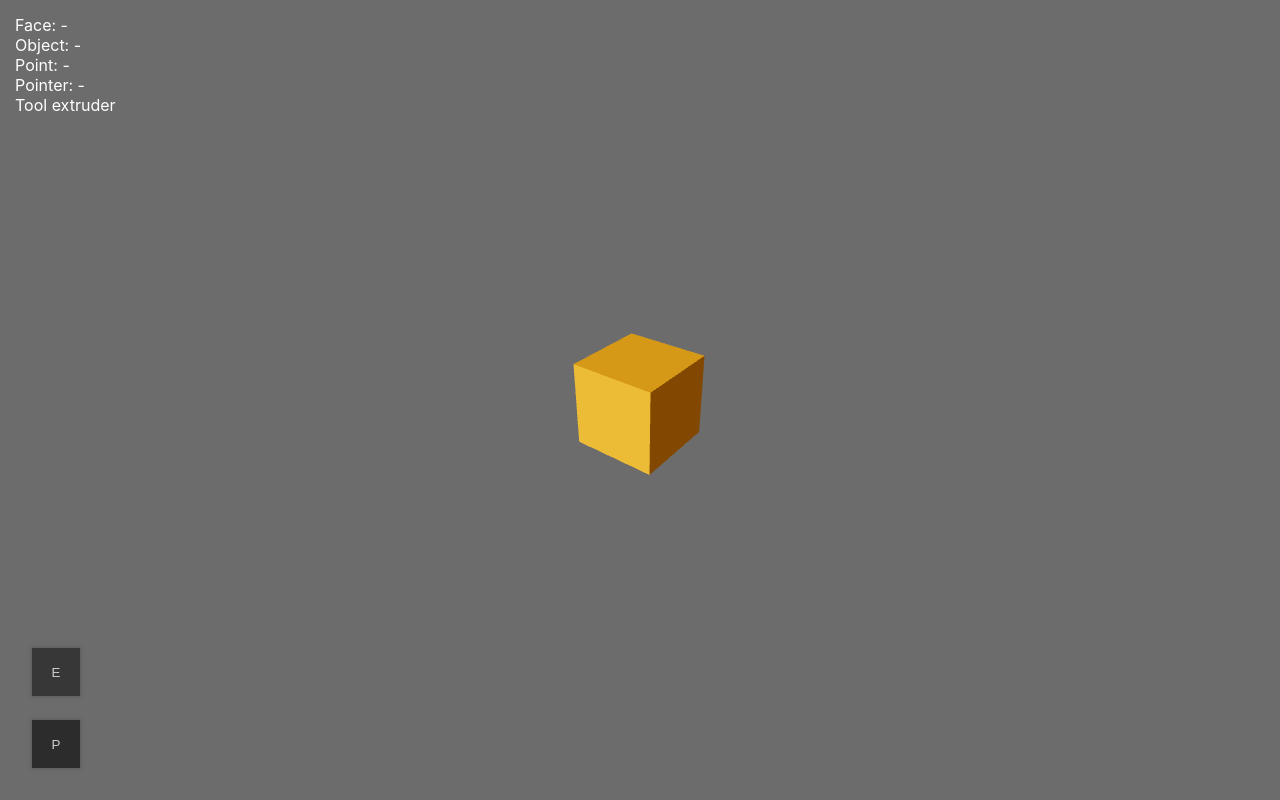
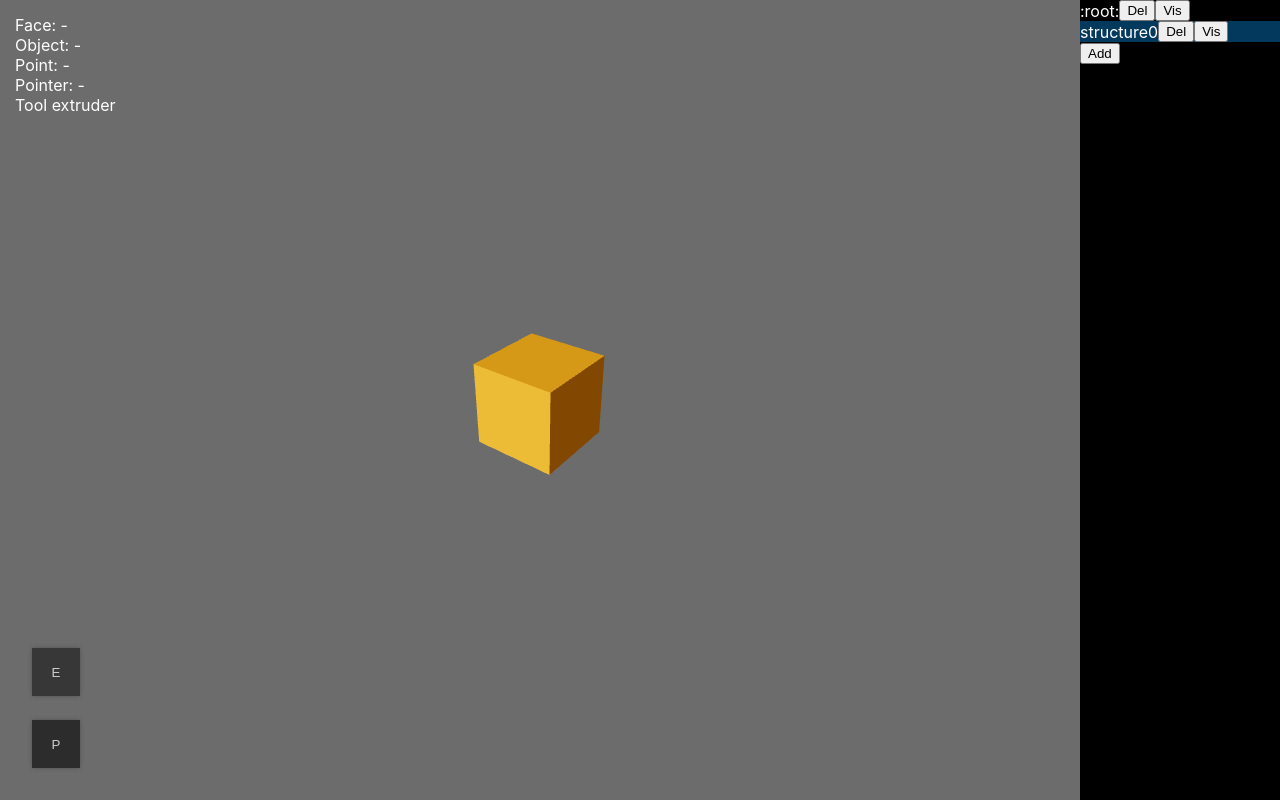
Before and after one commit to interphx/vox-editor, a React (Create React App) app: page / in a window 1280 px wide. Built offline with nearby package versions, Linux system fonts and the light colour scheme.

Commit message:
Initial implementation of structures

```diff
--- a/src/design/index.ts
+++ b/src/design/index.ts
@@ -13,5 +13,6 @@ export const UiColor = {
     button: '#2C2C2C',
     buttonHover: '#373737',
     text: '#CCCCCC',
-    active: '#FFFFFF'
+    active: '#FFFFFF',
+    backgroundSelected: '#04395E'
 };
--- a/src/hooks/use-world-history.ts
+++ b/src/hooks/use-world-history.ts
@@ -1,13 +1,22 @@
-import { useMemo } from 'react';
+import { useEffect, useMemo } from 'react';
 import { Action } from '../rendering/action';
 import { MutableWorld } from '../rendering/world';
 import { SimpleActionHistory } from '../utilities/action-history';
+import { useForceRender } from './use-force-render';
 
 export function applyAction(world: MutableWorld, action: Action) {
     switch (action.type) {
         case 'SetBlock': {
             const { x, y, z } = action.position;
             world.setBlock(action.structureId, x, y, z, action.blockId);
+            break;
+        }
+        case 'AddStructure': {
+            world.addStructure(action.structure);
+            break;
+        }
+        case 'RemoveStructure': {
+            world.removeStructure(action.structureId);
             break;
         }
         case 'Batch': {
@@ -24,17 +33,19 @@ export function createWorldHistory(initialState: MutableWorld) {
     return new SimpleActionHistory(
         initialState,
         applyAction,
-        world => world.snapshot(),
-        (world, snapshot) => {
-            world.restoreSnapshot(snapshot);
-            return world;
-        },
+        world => world.clone(),
+        (_world, snapshot) => snapshot.clone(),
         5
     );
 }
 
 export function useWorldHistory(world: MutableWorld) {
+    const forceRender = useForceRender();
     const history = useMemo(() => createWorldHistory(world), [world]);
+    useEffect(() => {
+        const subscription = history.onChange.subscribe(forceRender);
+        return () => subscription.unsubscribe();
+    });
 
     return history;
 }
--- a/src/rendering/naive-mesh-builder.tsx
+++ b/src/rendering/naive-mesh-builder.tsx
@@ -1,5 +1,6 @@
 import { Structure, StructureId } from '../structure';
 import { BlockId, restoreStructureSnapshot, StructureSnapshot, StructureWithChildren } from '../structure/structure';
+import { SubscriptionHandle } from '../utilities/signal';
 import { MeshBuilder } from './mesh-builder';
 import { MutableWorld } from './world';
 
@@ -9,8 +10,16 @@ export interface WorldSnapshot {
 
 export class NaiveMeshBuilder implements MutableWorld, MeshBuilder {
     private readonly callbacks: (() => void)[] = [];
+    private readonly subscriptionByStructureId: Map<StructureId, SubscriptionHandle> = new Map();
+    private root: Structure & StructureWithChildren;
 
-    constructor(private root: Structure & StructureWithChildren) {}
+    constructor(root: Structure & StructureWithChildren) {
+        this.subscriptionByStructureId.set(
+            root.id,
+            root.onChange.subscribe(() => this.invalidate())
+        );
+        this.root = root;
+    }
 
     clone(): this {
         return new NaiveMeshBuilder(this.root.clone()) as this;
@@ -18,11 +27,17 @@ export class NaiveMeshBuilder implements MutableWorld, MeshBuilder {
 
     addStructure(structure: Structure) {
         this.root.addChild(structure);
+        this.subscriptionByStructureId.set(
+            structure.id,
+            structure.onChange.subscribe(() => this.invalidate())
+        );
         this.invalidate();
     }
 
     removeStructure(id: StructureId) {
         this.root.removeChild(id);
+        const subscription = this.subscriptionByStructureId.get(id);
+        if (subscription) subscription.unsubscribe();
         this.invalidate();
     }
 
@@ -79,6 +94,10 @@ export class NaiveMeshBuilder implements MutableWorld, MeshBuilder {
         return this.root.id;
     }
 
+    getRoot(): Structure {
+        return this.root;
+    }
+
     subscribe(callback: () => void) {
         // TODO: Use signals?
 
--- a/src/rendering/world.ts
+++ b/src/rendering/world.ts
@@ -1,4 +1,4 @@
-import { StructureId } from '../structure';
+import { Structure, StructureId } from '../structure';
 import { MeshBuilder } from './mesh-builder';
 import { WorldSnapshot } from './naive-mesh-builder';
 
@@ -8,6 +8,7 @@ export interface World extends MeshBuilder {
     isEmpty(): boolean;
     clone(): this;
     getDefaultStructureId(): StructureId;
+    getRoot(): Structure;
     subscribe(callback: () => void): void;
     unsubscribe(callback: () => void): void;
 }
@@ -15,4 +16,6 @@ export interface World extends MeshBuilder {
 export interface MutableWorld extends World {
     setBlock(structureId: StructureId, x: number, y: number, z: number, value: number): void;
     restoreSnapshot(snapshot: WorldSnapshot): void;
+    addStructure(structure: Structure): void;
+    removeStructure(structureId: StructureId): void;
 }
--- a/src/structure/group.ts
+++ b/src/structure/group.ts
@@ -1,3 +1,4 @@
+import { Signal, SubscriptionHandle } from '../utilities/signal';
 import { Vec3Like } from '../utilities/vec3-dictionary';
 import {
     BlockId,
@@ -9,7 +10,18 @@ import {
 } from './structure';
 
 export class GroupStructure implements Structure, StructureWithChildren {
-    constructor(public readonly id: StructureId, private readonly children: Structure[]) {}
+    public visible: boolean = true;
+    public readonly onChange: Signal<void> = new Signal();
+    private readonly subscriptionByChildId: Map<StructureId, SubscriptionHandle> = new Map();
+
+    constructor(public readonly id: StructureId, private readonly children: Structure[]) {
+        for (const child of children) {
+            this.subscriptionByChildId.set(
+                child.id,
+                child.onChange.subscribe(() => this.onChange.dispatch())
+            );
+        }
+    }
 
     get(x: number, y: number, z: number): BlockId {
         for (const child of this.getChildren()) {
@@ -35,8 +47,11 @@ export class GroupStructure implements Structure, StructureWithChildren {
     }
 
     blocks(): Iterable<readonly [Vec3Like, number]> {
+        if (!this.visible) return [];
+
         let blocks: (readonly [Vec3Like, number])[] = [];
         for (const child of this.children) {
+            if (!child.visible) continue;
             blocks = blocks.concat(Array.from(child.blocks()));
         }
         return blocks;
@@ -57,12 +72,20 @@ export class GroupStructure implements Structure, StructureWithChildren {
     addChild(child: Structure): void {
         if (this.idExists(child.id)) throw new Error(`Structure with id ${child.id} already exists in this subtree`);
         this.children.push(child);
+        this.subscriptionByChildId.set(
+            child.id,
+            child.onChange.subscribe(() => this.onChange.dispatch())
+        );
+        this.onChange.dispatch();
     }
 
     removeChild(id: string): void {
         const index = this.children.findIndex(child => child.id === id);
         if (index < 0) throw new Error(`Structure with id ${id} is not a direct child of this group`);
         this.children.splice(index, 1);
+        const subscription = this.subscriptionByChildId.get(id);
+        if (subscription) subscription.unsubscribe();
+        this.onChange.dispatch();
     }
 
     findChild(id: string): Structure | null {
@@ -77,6 +100,11 @@ export class GroupStructure implements Structure, StructureWithChildren {
         return null;
     }
 
+    setVisibility(visible: boolean) {
+        this.visible = visible;
+        this.onChange.dispatch();
+    }
+
     private flatten() {
         const collect = (structure: Structure): readonly Structure[] => {
             if (!structure.canHaveChildren()) return [];
--- a/src/structure/simple.ts
+++ b/src/structure/simple.ts
@@ -1,3 +1,4 @@
+import { Signal } from '../utilities/signal';
 import { Vec3Dictionary, Vec3Like } from '../utilities/vec3-dictionary';
 import {
     BlockId,
@@ -9,6 +10,9 @@ import {
 } from './structure';
 
 export class SimpleStructure implements Structure, MutableStructure {
+    public visible: boolean = true;
+    public readonly onChange: Signal<void> = new Signal();
+
     constructor(public readonly id: StructureId, private readonly data: Vec3Dictionary<BlockId>) {}
 
     get(x: number, y: number, z: number): number {
@@ -29,6 +33,7 @@ export class SimpleStructure implements Structure, MutableStructure {
     }
 
     blocks(): Iterable<readonly [Vec3Like, number]> {
+        if (!this.visible) return [];
         return Array.from(this.data.entries());
     }
 
@@ -46,6 +51,12 @@ export class SimpleStructure implements Structure, MutableStructure {
         } else {
             this.data.set({ x, y, z }, value);
         }
+        this.onChange.dispatch();
+    }
+
+    setVisibility(visible: boolean) {
+        this.visible = visible;
+        this.onChange.dispatch();
     }
 
     static empty(id: StructureId): SimpleStructure {
--- a/src/structure/structure.ts
+++ b/src/structure/structure.ts
@@ -1,3 +1,4 @@
+import { SignalObservable } from '../utilities/signal';
 import { Vec3Like } from '../utilities/vec3-dictionary';
 
 export type StructureId = string;
@@ -5,10 +6,14 @@ export type BlockId = number;
 
 export interface StructureSnapshot {}
 
-export function restoreStructureSnapshot(snapshot: StructureSnapshot): Structure {}
+export function restoreStructureSnapshot(snapshot: StructureSnapshot): Structure {
+    throw new Error(`Not implemented`);
+}
 
 export interface Structure {
     readonly id: StructureId;
+    readonly onChange: SignalObservable<void>;
+    readonly visible: boolean;
     get(x: number, y: number, z: number): BlockId;
     isMutable(): this is MutableStructure;
     canHaveChildren(): this is StructureWithChildren;
@@ -16,6 +21,7 @@ export interface Structure {
     blocks(): Iterable<readonly [Vec3Like, BlockId]>;
     isEmpty(): boolean;
     snapshot(): StructureSnapshot;
+    setVisibility(visible: boolean): void;
 }
 
 export interface MutableStructure extends Structure {
--- /dev/null
+++ b/src/ui/structure-tree-view.tsx
@@ -0,0 +1,110 @@
+import { HTMLAttributes, useEffect } from 'react';
+import styled from 'styled-components';
+import { UiColor } from '../design';
+import { useForceRender } from '../hooks/use-force-render';
+import { Action } from '../rendering/action';
+import { MutableWorld, World } from '../rendering/world';
+import { SimpleStructure, Structure, StructureId } from '../structure';
+import { ActionHistory } from '../utilities/action-history';
+import { randomInteger } from '../utilities/random';
+
+export function StructureTreeView({
+    world,
+    history,
+    root,
+    activeStructureId,
+    onItemSelect,
+    style,
+    className
+}: {
+    world: MutableWorld;
+    history: ActionHistory<World, Action>;
+    root: Structure;
+    activeStructureId: StructureId;
+    onItemSelect: (structure: Structure) => void;
+    style?: HTMLAttributes<HTMLDivElement>['style'];
+    className?: string;
+}) {
+    const forceRender = useForceRender();
+    useEffect(() => {
+        const subscription = root.onChange.subscribe(() => forceRender());
+        return () => subscription.unsubscribe();
+    }, [forceRender, root]);
+
+    const structures = root.canHaveChildren() ? [root, ...root.getChildren()] : [root];
+
+    const rows = structures.map(structure => (
+        <Item active={activeStructureId === structure.id} key={structure.id} onClick={() => onItemSelect(structure)}>
+            <Title>{structure.id}</Title>
+            <ItemActions>
+                <button
+                    onClick={event => {
+                        event.stopPropagation();
+                        event.preventDefault();
+                        history.apply({ type: 'RemoveStructure', structureId: structure.id });
+                    }}
+                >
+                    Del
+                </button>
+                <button
+                    onClick={event => {
+                        event.stopPropagation();
+                        event.preventDefault();
+                        structure.setVisibility(!structure.visible);
+                    }}
+                >
+                    Vis
+                </button>
+            </ItemActions>
+        </Item>
+    ));
+
+    return (
+        <Container style={style} className={className}>
+            {rows}
+            <Actions>
+                <button
+                    onClick={() => {
+                        const structure = SimpleStructure.fromSingleBlock(
+                            Math.random().toString(32).slice(2),
+                            randomInteger(-4, 5),
+                            randomInteger(-4, 5),
+                            randomInteger(-4, 5),
+                            1
+                        );
+                        history.apply({ type: 'AddStructure', structure });
+                    }}
+                >
+                    Add
+                </button>
+            </Actions>
+        </Container>
+    );
+}
+
+const Actions = styled.div``;
+
+const Container = styled.div`
+    display: flex;
+    flex-direction: column;
+    color: white;
+`;
+
+const Item = styled.div<{ active: boolean }>`
+    display: flex;
+    flex-direction: row;
+    background: ${props => (props.active ? UiColor.backgroundSelected : 'none')};
+`;
+
+const Title = styled.div`
+    display: flex;
+    flex-direction: row;
+    align-items: center;
+`;
+
+const ItemActions = styled.div`
+    display: flex;
+    flex-direction: row;
+    justify-content: space-between;
+    align-items: center;
+`;
--- a/src/ui/view-3d.tsx
+++ b/src/ui/view-3d.tsx
@@ -1,5 +1,5 @@
 import { Canvas, ThreeEvent } from '@react-three/fiber';
-import { useCallback, useMemo, useRef } from 'react';
+import React, { useCallback, useMemo, useRef } from 'react';
 import { Color, Face, Object3D, OrthographicCamera, PerspectiveCamera, Vector2, Vector3 } from 'three';
 import { UiColor, UiSize } from '../design';
 import { Gizmo, isGizmo2d, isGizmo3d } from '../rendering/gizmo';
@@ -15,6 +15,8 @@ const sceneGlobals = [
 ];
 
 export function View3d(props: {
+    readonly className?: string;
+    readonly style?: React.HTMLAttributes<HTMLDivElement>['style'];
     readonly selectedToolId: ToolId;
     readonly meshes: readonly JSX.Element[];
     readonly onDown: (event: PointerInteractionEvent) => void;
@@ -23,7 +25,7 @@ export function View3d(props: {
     readonly debugLines: readonly string[];
     readonly gizmos: readonly Gizmo[];
 }) {
-    const { onDown, onMove, onToolSelect, meshes, debugLines, selectedToolId, gizmos } = props;
+    const { onDown, onMove, onToolSelect, meshes, debugLines, selectedToolId, gizmos, style, className } = props;
 
     const canvasRef = useRef<HTMLCanvasElement | null>(null);
     const cameraRef = useRef<PerspectiveCamera | OrthographicCamera | null>(null);
@@ -102,7 +104,7 @@ export function View3d(props: {
     }, []);
 
     return (
-        <div style={{ height: '100vh' }} onMouseMove={handleDomMove}>
+        <div style={{ height: '100vh', ...style }} className={className} onMouseMove={handleDomMove}>
             <Canvas
                 camera={{ position: [3, 3, 4] }}
                 ref={canvasRef}
--- a/src/utilities/action-history.ts
+++ b/src/utilities/action-history.ts
@@ -1,4 +1,5 @@
 import { NaiveOrderedMap } from './naive-ordered-map';
+import { Signal } from './signal';
 
 export interface ActionHistory<State, Action> {
     apply(action: Action): void;
@@ -18,6 +19,8 @@ export interface ActionHistory<State, Action> {
 }
 
 export class SimpleActionHistory<State, Action, Snapshot> implements ActionHistory<State, Action> {
+    public readonly onChange: Signal<void> = new Signal();
+
     private readonly onApplyAction: (state: State, action: Action) => State;
     private readonly onMakeSnapshot: (state: State) => Snapshot;
     private readonly onRestoreSnapshot: (currentState: State, snapshot: Snapshot) => State;
@@ -53,16 +56,19 @@ export class SimpleActionHistory<State, Action, Snapshot> implements ActionHisto
         this.timeline.push(action);
         this.position += 1;
         this.createSnapshotIfNeeded();
+        this.onChange.dispatch();
     }
 
     undo(): void {
         if (this.isAtStart()) return;
         this.goTo(this.position - 1);
+        this.onChange.dispatch();
     }
 
     redo(): void {
         if (this.isAtEnd()) return;
         this.goTo(this.position + 1);
+        this.onChange.dispatch();
     }
 
     canUndo(): boolean {
--- a/src/working-area.tsx
+++ b/src/working-area.tsx
@@ -1,9 +1,11 @@
 import { useCallback, useEffect, useState } from 'react';
+import styled from 'styled-components';
 import { useInteraction } from './hooks/use-interaction';
 import { useMeshBuilder } from './hooks/use-mesh-builder';
 import { useWorldHistory } from './hooks/use-world-history';
 import { ToolId } from './tools';
 import { PointerInteractionEvent } from './ui/pointer-interaction-event';
+import { StructureTreeView } from './ui/structure-tree-view';
 import { View3d } from './ui/view-3d';
 import { vecToString } from './utilities/vector';
 
@@ -77,7 +79,9 @@ export function WorkingArea() {
     ];
 
     return (
+        <Container>
             <View3d
+                style={{ flex: '1 1 1px' }}
                 onDown={handleDown}
                 onMove={handleMove}
                 debugLines={debugLines}
@@ -86,5 +90,25 @@ export function WorkingArea() {
                 selectedToolId={toolId}
                 gizmos={interactionGizmos}
             />
+            <Sidebar style={{ width: '200px', flex: '0 0 200px' }}>
+                <StructureTreeView
+                    activeStructureId={activeStructureId}
+                    onItemSelect={structure => setActiveStructureId(structure.id)}
+                    history={worldHistory}
+                    world={worldHistory.getCurrent()}
+                    root={worldHistory.getCurrent().getRoot()}
+                />
+            </Sidebar>
+        </Container>
     );
 }
+
+const Container = styled.div`
+    display: flex;
+    flex-direction: row;
+`;
+
+const Sidebar = styled.div`
+    display: flex;
+    flex-direction: column;
+`;
```
Also changed, not shown: src/rendering/action.ts (+12 -2 lines). Lines whose indentation alone changed are shown as unchanged.
